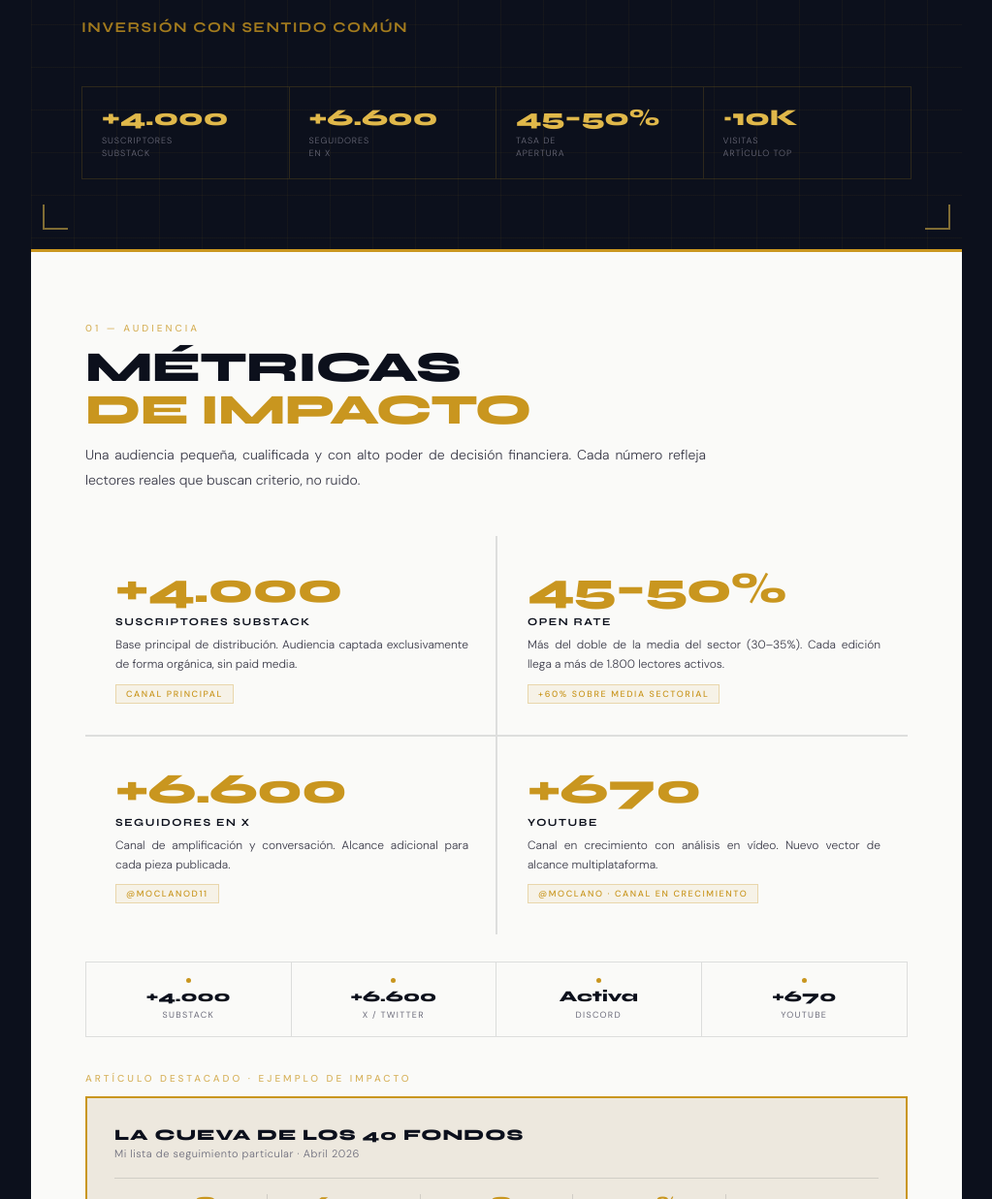
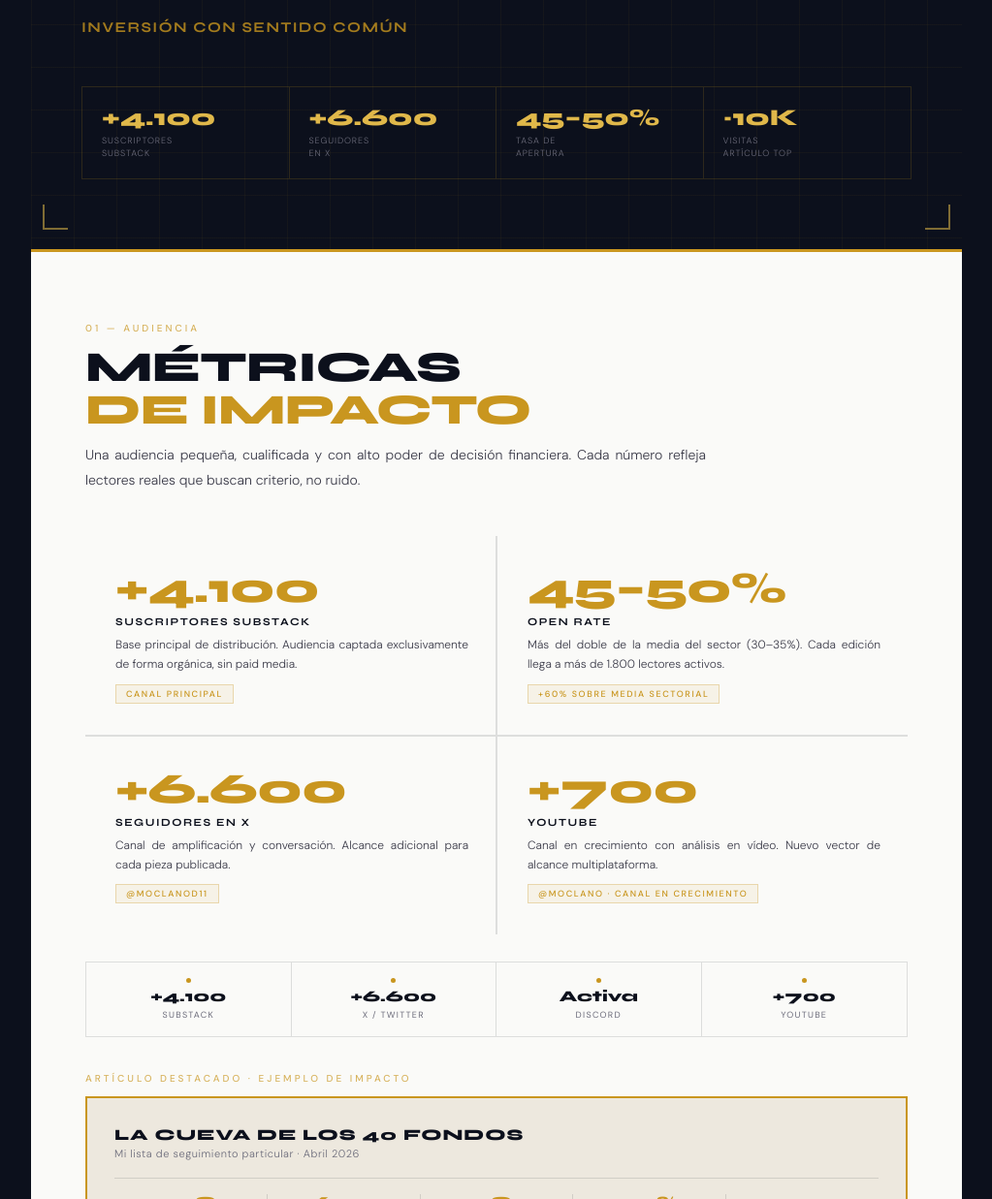
Before and after one commit to Moclano/mediakit-moclano, a plain HTML site: page index.html in a window 1280 px wide. Shown: the part 691-1928 px from the top of the page at 97% size, without its empty margins (128-1151 px from the left). Drawn offline with Linux system fonts and the light colour scheme.

Commit message:
Add files via upload

```diff
--- a/index.html
+++ b/index.html
@@ -756,7 +756,7 @@
     <div class="hero-tagline">Inversión con sentido común</div>
     <div class="hero-stats">
       <div class="hstat">
-        <div class="hstat-v">+4.000</div>
+        <div class="hstat-v">+4.100</div>
         <div class="hstat-l">Suscriptores<br>Substack</div>
       </div>
       <div class="hstat">
@@ -783,7 +783,7 @@
 
   <div class="metrics-grid">
     <div class="mcard">
-      <div class="mcard-num">+4.000</div>
+      <div class="mcard-num">+4.100</div>
       <div class="mcard-name">Suscriptores Substack</div>
       <div class="mcard-desc">Base principal de distribución. Audiencia captada exclusivamente de forma orgánica, sin paid media.</div>
       <span class="mcard-tag">Canal principal</span>
@@ -801,7 +801,7 @@
       <span class="mcard-tag">@MoclanoD11</span>
     </div>
     <div class="mcard">
-      <div class="mcard-num">+670</div>
+      <div class="mcard-num">+700</div>
       <div class="mcard-name">YouTube</div>
       <div class="mcard-desc">Canal en crecimiento con análisis en vídeo. Nuevo vector de alcance multiplataforma.</div>
       <span class="mcard-tag">@Moclano · Canal en crecimiento</span>
@@ -812,7 +812,7 @@
   <div class="channels">
     <div class="ch">
       <span class="ch-dot"></span>
-      <span class="ch-num">+4.000</span>
+      <span class="ch-num">+4.100</span>
       <span class="ch-lbl">Substack</span>
     </div>
     <div class="ch">
@@ -827,7 +827,7 @@
     </div>
     <div class="ch">
       <span class="ch-dot"></span>
-      <span class="ch-num">+670</span>
+      <span class="ch-num">+700</span>
       <span class="ch-lbl">YouTube</span>
     </div>
   </div>
```
